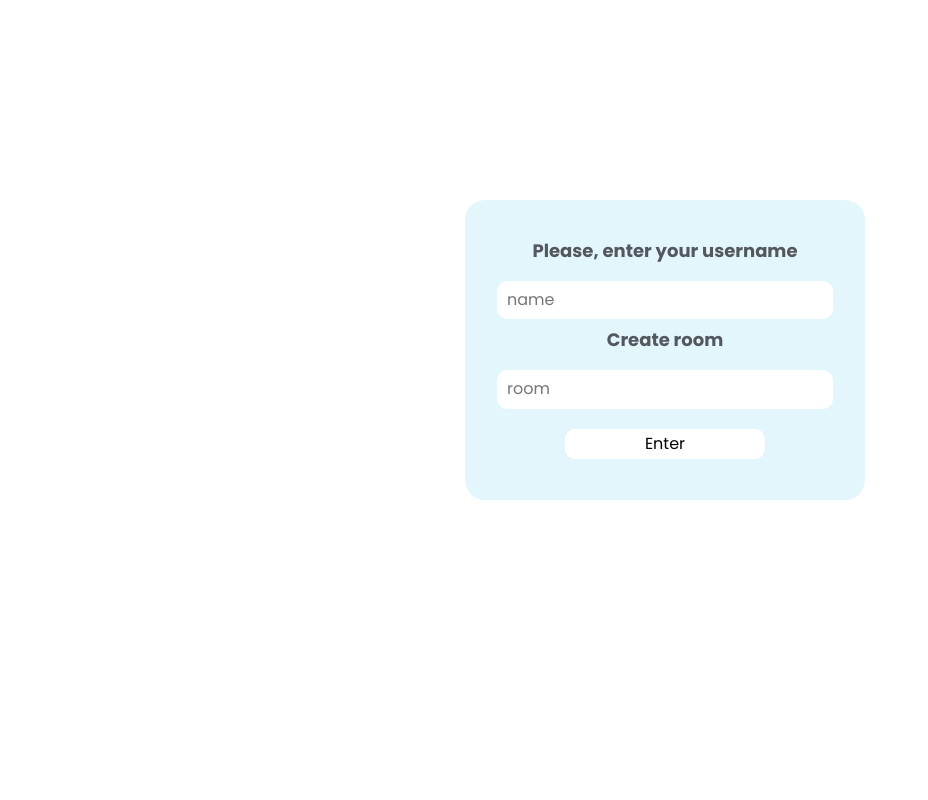
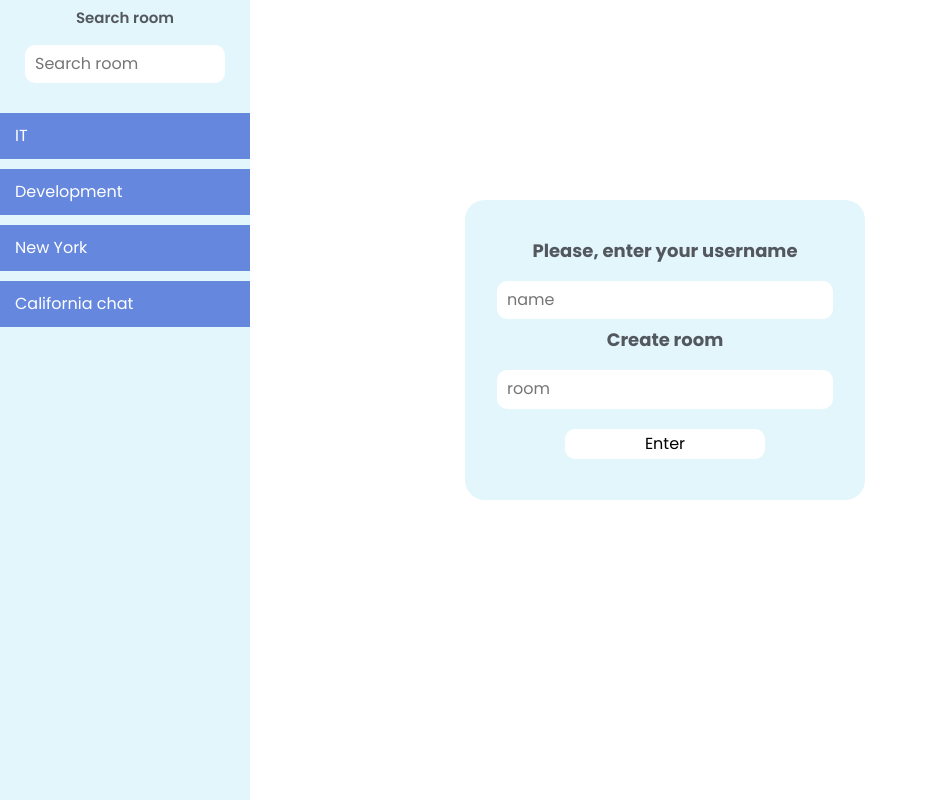
Before and after one commit to LysiukOleksandr/MERN-chat, a React (Create React App) app in the folder client/: page / in a window 1280 px wide. Shown: the whole page, without its empty margins (0-928 px from the left). Built offline with nearby package versions, Linux system fonts and the light colour scheme.

Commit message:
rooms layout and styles

```diff
--- a/client/src/App.js
+++ b/client/src/App.js
@@ -1,5 +1,5 @@
 import {useEffect, useState} from 'react'
-import {Aside, Dialog, Login, Sender} from "./components";
+import {Aside, Dialog, Login, Rooms, Sender} from "./components";
 import socket from './socket'
 
 function App() {
@@ -92,7 +92,10 @@ function App() {
     return (
         <div className='wrapper'>
             {!loggedIn ? (
-                <Login connectTo={connectTo}/>
+                <div>
+                    <Rooms/>
+                    <Login connectTo={connectTo}/>
+                </div>
             ) : (
                 <div>
                     <Aside user={userData} users={activeUsers}/>
--- /dev/null
+++ b/client/src/components/Room.jsx
@@ -0,0 +1,11 @@
+import React from 'react';
+
+const Room = () => {
+    return (
+        <div>
+            room
+        </div>
+    );
+};
+
+export default Room;
--- /dev/null
+++ b/client/src/components/Rooms.jsx
@@ -0,0 +1,23 @@
+import React from 'react';
+
+const Rooms = () => {
+    return (
+        <div>
+            <aside className='rooms'>
+                <div className="rooms__search">
+                    <h3>Search room</h3>
+                    <input type="text" placeholder='Search room'/>
+                </div>
+                <ul className="rooms__items">
+                    <li>IT</li>
+                    <li>Development</li>
+                    <li>New York</li>
+                    <li>California chat</li>
+
+                </ul>
+            </aside>
+        </div>
+    );
+};
+
+export default Rooms;
--- a/client/src/components/index.js
+++ b/client/src/components/index.js
@@ -5,3 +5,5 @@ export {default as Login} from './Login'
 export {default as User} from './User'
 export {default as UserItem} from './UserItem'
 export {default as Message} from './Message'
+export {default as Rooms} from './Rooms'
+export {default as Room} from './Room'
--- a/client/src/scss/style.scss
+++ b/client/src/scss/style.scss
@@ -1,6 +1,5 @@
 @import url("https://fonts.googleapis.com/css2?family=Poppins:wght@100;200;300;400;500;600;700;800;900&display=swap");
 @import url("https://fonts.googleapis.com/css2?family=Roboto:wght@100;300;400;500;700;900&display=swap");
-
 
 
 /* Document
@@ -472,7 +471,7 @@ $text: #52585d;
 $green: #46d362;
 $white-text: #fdfdfe;
 $border: #96a9ba;
-
+$blue: #949cdf;
 
 // RESET CSS
 
@@ -931,3 +930,51 @@ li {
     }
   }
 }
+
+.rooms {
+  position: fixed;
+  left: 0;
+  top: 0;
+  width: 250px;
+  height: 100%;
+  background: $bg;
+  overflow-y: auto;
+
+  &__search {
+    display: flex;
+    justify-content: center;
+    flex-direction: column;
+    align-items: center;
+    & h3 {
+      font-size: 15px;
+      font-weight: 600;
+      color: $text;
+      margin-top: 10px;
+    }
+
+    & input {
+      width: 200px;
+      margin-top: 20px;
+      border: none;
+      padding: 10px;
+      outline: none;
+      border-radius: 10px;
+    }
+  }
+
+  &__items {
+    margin-top: 30px;
+
+    & li {
+      padding: 15px;
+      background: $purple;
+      margin-top: 10px;
+      color: #fff;
+      cursor: pointer;
+      transition: 0.3s all ease;
+      &:hover{
+        outline: 1px solid black;
+      }
+    }
+  }
+}
```
Also changed, not shown: 1 other file (tests, documents, lock files or other folders).
